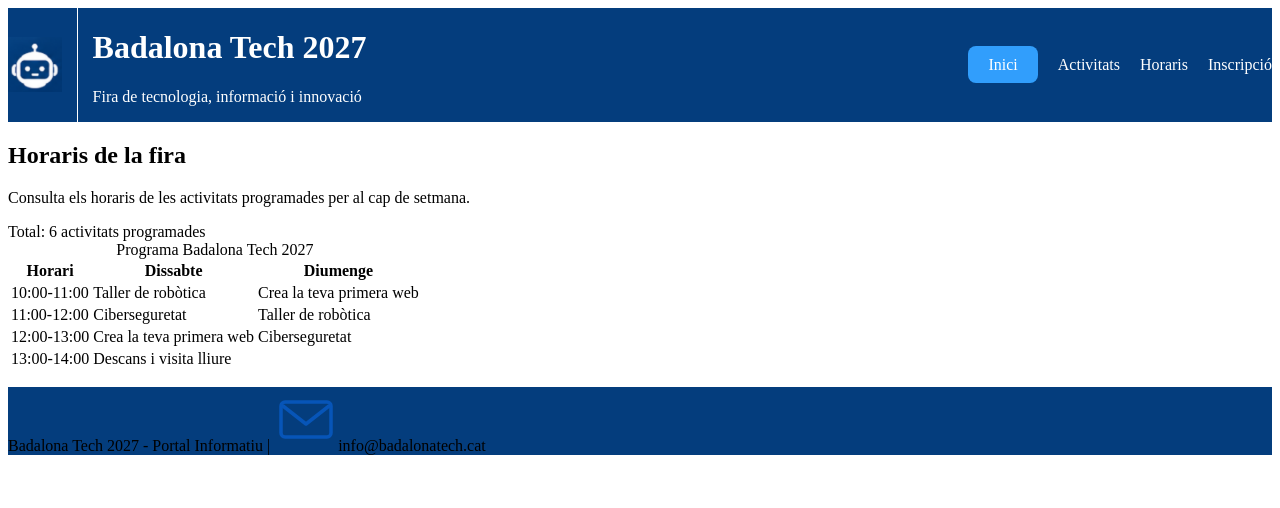
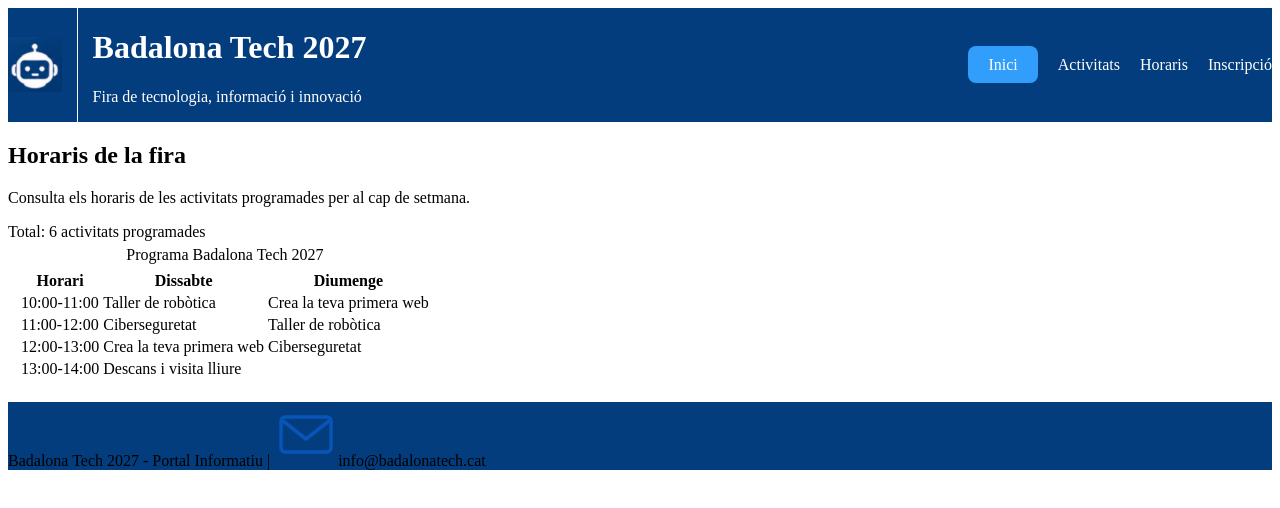
Before and after one commit to AdrianFP-es/badalona-tech, a plain HTML site: page horaris.html in a window 1280 px wide. Drawn offline with Linux system fonts and the light colour scheme.

Commit message:
Ultimo commit

```diff
--- a/CSS/estils.css
+++ b/CSS/estils.css
@@ -49,3 +49,9 @@ header img {
 footer{
     background-color: #043D7D;
 }
+
+table{
+    margin: 5px;
+    padding: 5px;
+    border-color: #319EFC;
+}
```
